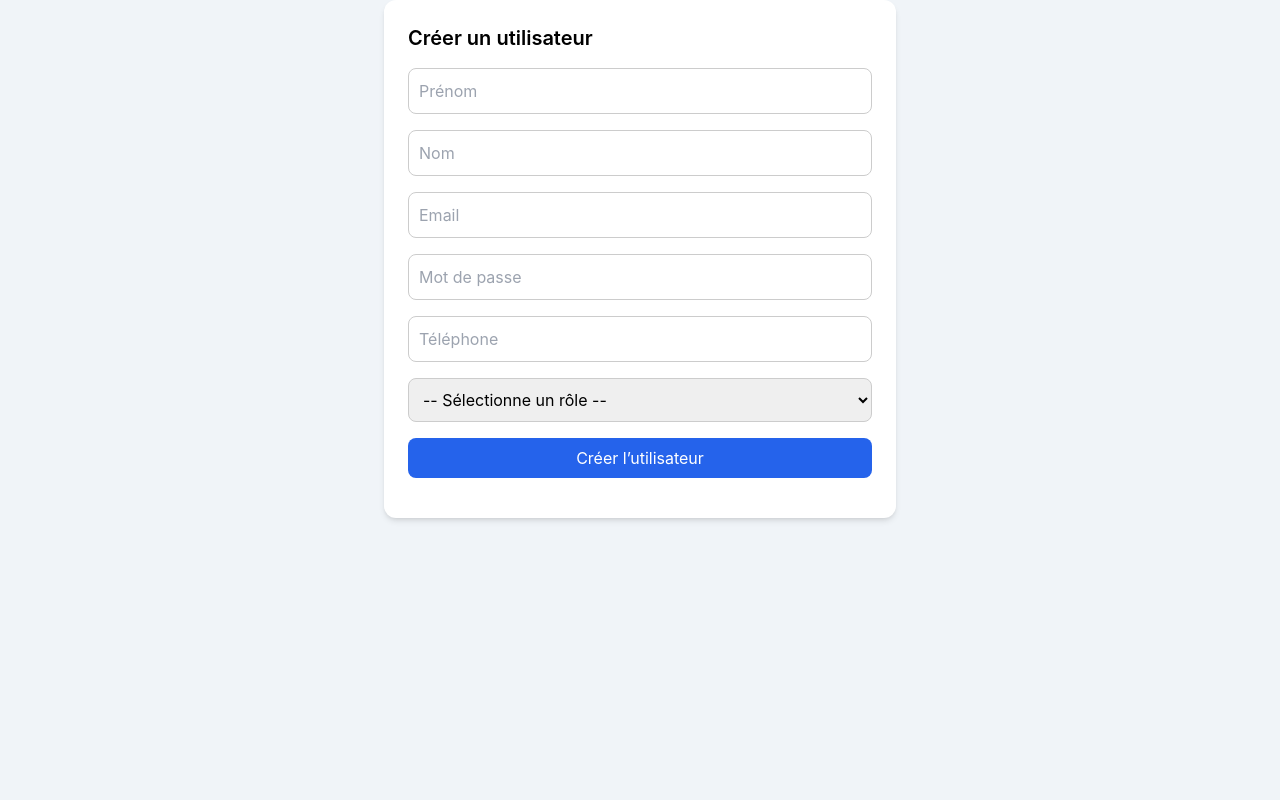
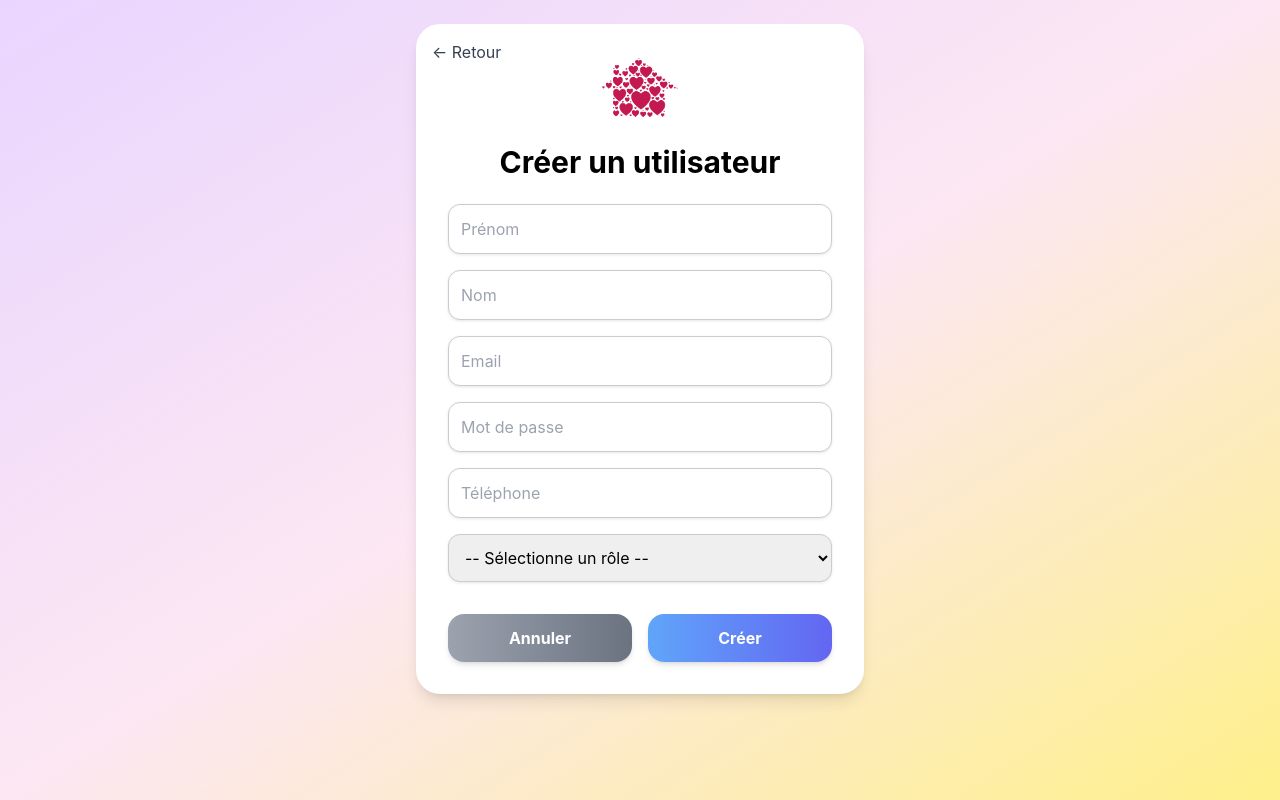
Before and after one commit to allanbavajee/soultrack, a Next.js app: page /admin/create-internal-user in a window 1280 px wide. Built offline with nearby package versions, Linux system fonts and the light colour scheme.

Commit message:
Update create-internal-user.js

```diff
--- a/pages/admin/create-internal-user.js
+++ b/pages/admin/create-internal-user.js
@@ -1,29 +1,34 @@
 // pages/admin/create-internal-user.js
+
 "use client";
 import { useState } from "react";
+import { useRouter } from "next/navigation";
+import Image from "next/image";
 
 export default function CreateInternalUser() {
+  const router = useRouter();
   const [formData, setFormData] = useState({
     prenom: "",
     nom: "",
     email: "",
     password: "",
-    Téléphone: "",
+    telephone: "",
     role: "",
     cellule_nom: "",
     cellule_zone: "",
   });
+  const [message, setMessage] = useState("");
+  const [loading, setLoading] = useState(false);
 
-  const [message, setMessage] = useState("");
-
-  const handleChange = (e) => {
+  const handleChange = (e) =>
     setFormData({ ...formData, [e.target.name]: e.target.value });
-  };
 
   const handleSubmit = async (e) => {
     e.preventDefault();
+    setLoading(true);
     setMessage("⏳ Création en cours...");
 
+    try {
       const res = await fetch("/api/create-user", {
         method: "POST",
         headers: { "Content-Type": "application/json" },
@@ -32,53 +37,161 @@ export default function CreateInternalUser() {
 
       const data = await res.json().catch(() => null);
 
-    if (res.ok) setMessage("✅ Utilisateur créé avec succès !");
-    else setMessage(`❌ Erreur: ${data?.error || "Réponse vide du serveur"}`);
+      if (res.ok) {
+        setMessage("✅ Utilisateur créé avec succès !");
+        setFormData({
+          prenom: "",
+          nom: "",
+          email: "",
+          password: "",
+          telephone: "",
+          role: "",
+          cellule_nom: "",
+          cellule_zone: "",
+        });
+      } else {
+        setMessage(`❌ Erreur: ${data?.error || "Réponse vide du serveur"}`);
+      }
+    } catch (err) {
+      setMessage("❌ " + err.message);
+    } finally {
+      setLoading(false);
+    }
   };
 
+  const handleCancel = () => router.push("/"); // Retour à l'accueil ou page admin
+
   return (
-    <div className="max-w-lg mx-auto p-6 bg-white rounded-xl shadow-md">
-      <h1 className="text-xl font-semibold mb-4">Créer un utilisateur</h1>
+    <div className="min-h-screen flex flex-col items-center justify-start bg-gradient-to-br from-purple-200 via-pink-100 to-yellow-200 p-6">
+      <div className="bg-white p-8 rounded-3xl shadow-lg w-full max-w-md relative">
 
-      <form onSubmit={handleSubmit} className="space-y-4">
-        <input name="prenom" placeholder="Prénom" onChange={handleChange} className="input" />
-        <input name="nom" placeholder="Nom" onChange={handleChange} className="input" />
-        <input name="email" placeholder="Email" onChange={handleChange} className="input" />
-        <input name="password" placeholder="Mot de passe" type="password" onChange={handleChange} className="input" />
-        <input name="telephone" placeholder="Téléphone" onChange={handleChange} className="input" />
+        {/* Flèche retour */}
+        <button
+          onClick={() => router.back()}
+          className="absolute top-4 left-4 flex items-center text-gray-700 hover:text-gray-900 transition-colors"
+        >
+          ← Retour
+        </button>
 
-        <select name="role" onChange={handleChange} className="input">
+        {/* Logo centré */}
+        <div className="flex justify-center mb-6">
+          <Image src="/logo.png" alt="SoulTrack Logo" width={80} height={80} />
+        </div>
+
+        {/* Titre */}
+        <h1 className="text-3xl font-bold text-center mb-6">Créer un utilisateur</h1>
+
+        <form onSubmit={handleSubmit} className="flex flex-col w-full gap-4">
+          <input
+            name="prenom"
+            placeholder="Prénom"
+            value={formData.prenom}
+            onChange={handleChange}
+            className="input"
+            required
+          />
+          <input
+            name="nom"
+            placeholder="Nom"
+            value={formData.nom}
+            onChange={handleChange}
+            className="input"
+            required
+          />
+          <input
+            name="email"
+            placeholder="Email"
+            value={formData.email}
+            onChange={handleChange}
+            className="input"
+            required
+          />
+          <input
+            name="password"
+            placeholder="Mot de passe"
+            type="password"
+            value={formData.password}
+            onChange={handleChange}
+            className="input"
+            required
+          />
+          <input
+            name="telephone"
+            placeholder="Téléphone"
+            value={formData.telephone}
+            onChange={handleChange}
+            className="input"
+          />
+
+          <select
+            name="role"
+            value={formData.role}
+            onChange={handleChange}
+            className="input"
+            required
+          >
             <option value="">-- Sélectionne un rôle --</option>
             <option value="Administrateur">Administrateur</option>
             <option value="ResponsableIntegration">Responsable Intégration</option>
             <option value="ResponsableCellule">Responsable de Cellule</option>
             <option value="ResponsableEvangelisation">Responsable Evangélisation</option>
-
           </select>
 
-        {/* Champs visibles uniquement si rôle = ResponsableCellule */}
           {formData.role === "ResponsableCellule" && (
             <div className="space-y-3 border-t pt-3">
-            <input name="cellule_nom" placeholder="Nom de la cellule" onChange={handleChange} className="input" />
-            <input name="cellule_zone" placeholder="Zone / Localisation" onChange={handleChange} className="input" />
+              <input
+                name="cellule_nom"
+                placeholder="Nom de la cellule"
+                value={formData.cellule_nom}
+                onChange={handleChange}
+                className="input"
+              />
+              <input
+                name="cellule_zone"
+                placeholder="Zone / Localisation"
+                value={formData.cellule_zone}
+                onChange={handleChange}
+                className="input"
+              />
             </div>
           )}
 
-        <button type="submit" className="w-full bg-blue-600 text-white py-2 rounded-lg">
-          Créer l’utilisateur
+          {/* Boutons côte à côte: Annuler à gauche, Créer à droite */}
+          <div className="flex gap-4 mt-4">
+            <button
+              type="button"
+              onClick={handleCancel}
+              className="flex-1 bg-gradient-to-r from-gray-400 to-gray-500 hover:from-gray-500 hover:to-gray-600 text-white font-bold py-3 rounded-2xl shadow-md transition-all duration-200"
+            >
+              Annuler
             </button>
+
+            <button
+              type="submit"
+              disabled={loading}
+              className="flex-1 bg-gradient-to-r from-blue-400 to-indigo-500 hover:from-blue-500 hover:to-indigo-600 text-white font-bold py-3 rounded-2xl shadow-md transition-all duration-200"
+            >
+              {loading ? "Création..." : "Créer"}
+            </button>
+          </div>
         </form>
 
+        {message && (
           <p className="mt-4 text-center text-sm text-gray-700">{message}</p>
+        )}
 
         <style jsx>{`
           .input {
             width: 100%;
             border: 1px solid #ccc;
-          border-radius: 8px;
-          padding: 10px;
+            border-radius: 12px;
+            padding: 12px;
+            text-align: left;
+            box-shadow: 0 1px 3px rgba(0,0,0,0.1);
+            color: black;
           }
         `}</style>
       </div>
+    </div>
   );
 }
```
Lines whose indentation alone changed are shown as unchanged.
